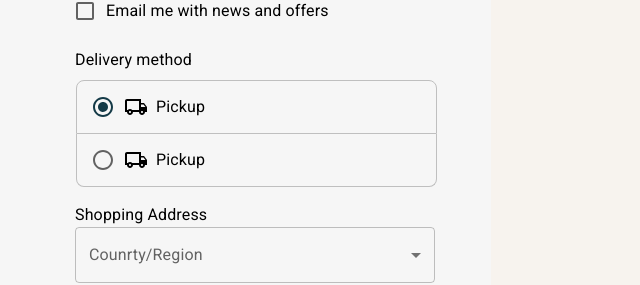
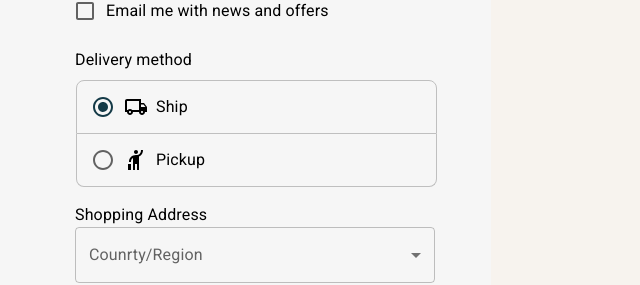
Before and after one commit to earlhansg/otakus-bazaar, a React (Create React App) app in the folder frontend/: page /checkout in a window 1280 px wide. Shown: the part 254-539 px from the top of the page, without its empty margins (189-829 px from the left). Built offline with nearby package versions, Linux system fonts and the light colour scheme.

Commit message:
UI-Checkout In the fourth version of the UI, I have sliced and created a component specifically designed for the radio delivery method.

```diff
--- a/frontend/src/components/Checkout.tsx
+++ b/frontend/src/components/Checkout.tsx
@@ -6,25 +6,14 @@ import {
   FormControlLabel,
   InputLabel,
   MenuItem,
-  Radio,
-  RadioGroup,
   Select
 } from "@mui/material";
 import { Stack, Typography, Button } from "@mui/material";
 import Paypal from "../images/checkout/paypal.png";
 import Mastercard from "../images/checkout/mastercard.png";
 import Btc from "../images/checkout/btc.png";
-import LocalShippingOutlined from "@mui/icons-material/LocalShippingOutlined";
 import InputContainer from "./InputContainer";
-
-const DeliveryMethod = () => {
-  return (
-    <Stack flexDirection={"row"} justifyContent={"center"}>
-      <LocalShippingOutlined />
-      <Typography ml={1}>Pickup</Typography>
-    </Stack>
-  );
-};
+import RadioInput from "./RadioInput";
 
 const Checkout = () => {
   const label = { inputProps: { "aria-label": "Checkbox demo" } };
@@ -94,37 +83,7 @@ const Checkout = () => {
             <Typography component="h4" mb={1}>
               Delivery method
             </Typography>
-            <RadioGroup
-              aria-labelledby="demo-radio-buttons-group-label"
-              defaultValue="ship"
-              name="radio-buttons-group"
-            >
-              <FormControlLabel
-                sx={{
-                  border: "1px solid #bfbfbf",
-                  marginLeft: "1px",
-                  width: "97%",
-                  padding: "5px",
-                  borderRadius: " 8px 8px 0px 0px",
-                }}
-                value="ship"
-                control={<Radio />}
-                label={<DeliveryMethod />}
-              />
-              <FormControlLabel
-                sx={{
-                  border: "1px solid #bfbfbf",
-                  marginLeft: "1px",
-                  width: "97%",
-                  padding: "5px",
-                  borderRadius: " 0px 0px 8px 8px",
-                  borderTop: "none",
-                }}
-                value="pickup"
-                control={<Radio />}
-                label={<DeliveryMethod />}
-              />
-            </RadioGroup>
+            <RadioInput/>
           </Stack>
 
           <Stack mt={2} mb={1}>
--- /dev/null
+++ b/frontend/src/components/RadioInput.tsx
@@ -0,0 +1,63 @@
+import {
+    FormControlLabel,
+    Radio,
+    RadioGroup
+  } from "@mui/material";
+  import { Stack, Typography } from "@mui/material";
+  import LocalShippingOutlined from "@mui/icons-material/LocalShippingOutlined";
+  import HailOutlined from "@mui/icons-material/HailOutlined";
+
+  type delivery = {
+    type: "ship" | "pickup"
+  }
+
+  const DeliveryMethod = ({type}: delivery) => {
+    return (
+      <Stack flexDirection={"row"} justifyContent={"center"}>
+        {type === "ship" ? <LocalShippingOutlined /> : <HailOutlined/>}
+        <Typography ml={1}>
+          {type === "ship" ? "Ship" : "Pickup" }
+        </Typography>
+      </Stack>
+    );
+  };
+
+const RadioInput = () => {
+  return (
+    <>
+      <RadioGroup
+        aria-labelledby="demo-radio-buttons-group-label"
+        defaultValue="ship"
+        name="radio-buttons-group"
+      >
+        <FormControlLabel
+          sx={{
+            border: "1px solid #bfbfbf",
+            marginLeft: "1px",
+            width: "97%",
+            padding: "5px",
+            borderRadius: " 8px 8px 0px 0px",
+          }}
+          value="ship"
+          control={<Radio />}
+          label={<DeliveryMethod type="ship" />}
+        />
+        <FormControlLabel
+          sx={{
+            border: "1px solid #bfbfbf",
+            marginLeft: "1px",
+            width: "97%",
+            padding: "5px",
+            borderRadius: " 0px 0px 8px 8px",
+            borderTop: "none",
+          }}
+          value="pickup"
+          control={<Radio />}
+          label={<DeliveryMethod type="pickup" />}
+        />
+      </RadioGroup>
+    </>
+  );
+};
+
+export default RadioInput;
```
